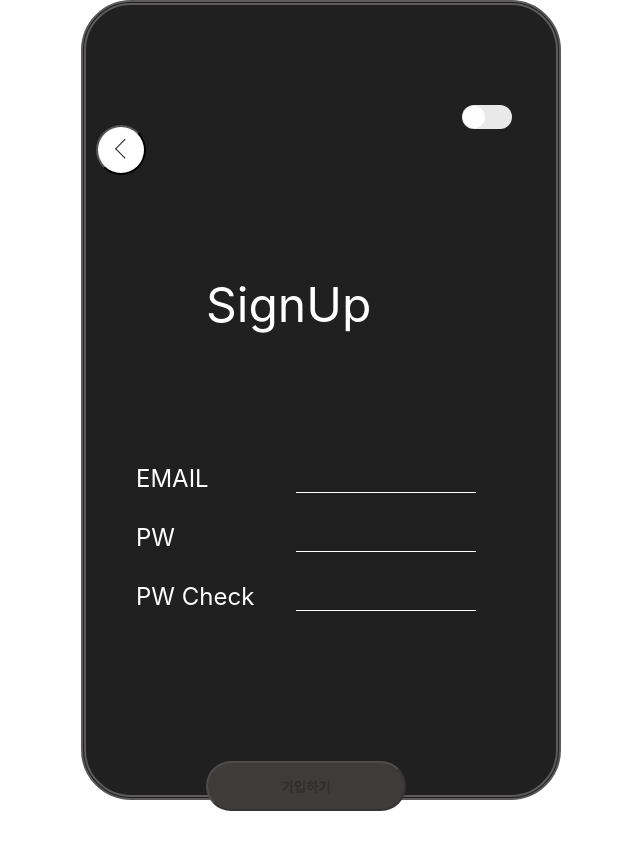
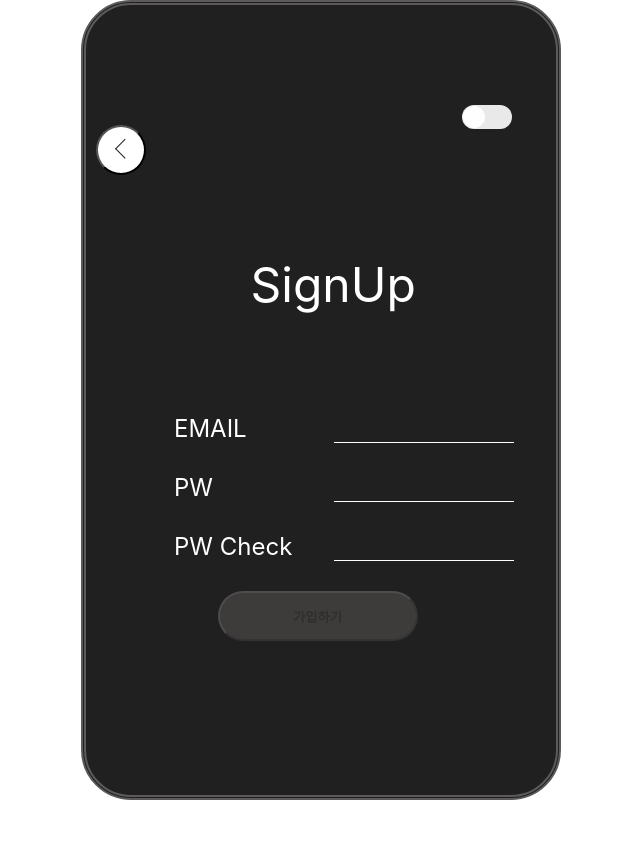
Before and after one commit to minimi61/wanted-pre-onboarding-frontend-fe-1, a React (Create React App) app: page /signUp in a window 1280 px wide. Shown: the top 850 px of the page, without its empty margins (319-959 px from the left). After the commit the page ends 800 px from the top, so only its background shows below. Built offline with nearby package versions, Linux system fonts and the light colour scheme.

Commit message:
[fix] login, signup page 수정

```diff
--- a/src/pages/Login.jsx
+++ b/src/pages/Login.jsx
@@ -75,18 +75,18 @@ const LoginContainer = styled.form`
 `
 const LoginTitle = styled.div`
    margin-top: 200px;
-   margin-left: 150px;
+   margin-left: 35%;
    color: ${(props) => props.theme.color};
    font-size: 3rem;
 `
 const LoginContent = styled.div`
-  margin-top: 200px;
-  margin-left: 150px;
+  margin-top: 100px;
+  margin-left: 40%;
 
 `
 
 const LoginBox = styled.div`
-  margin-top: 50px;
+  margin-top: 30px;
   margin-left: -70px;
   display: flex;
   font-size: 1.5rem;
@@ -109,14 +109,14 @@ const LoginBtn = styled.button`
   width: 200px;
   height: 50px;
   margin-top: 60px;
-  margin-left: 120px;
+  margin-left: 30%;
   border-radius: 50px;
   cursor: pointer;
   font-weight: 600;
   color:  ${(props) => props.theme.BgColor};
 `
 const GotoSignup = styled.p`
-  margin-left: 130px;
+  margin-left: 35%;
   margin-bottom: 100px;
   cursor: pointer;
 `
--- a/src/pages/SingUp.jsx
+++ b/src/pages/SingUp.jsx
@@ -115,14 +115,14 @@ const PrevBtn = styled.button`
 
 
 const SignUpTitle = styled.div`
-   margin-top: 100px;
-   margin-left: 120px;
+   margin-top: 80px;
+   margin-left: 35%;
    color: ${(props) => props.theme.color};
    font-size: 3rem;
 `
 const SignUpContent = styled.div`
-  margin-top: 130px;
-  margin-left: 150px;
+  margin-top: 100px;
+  margin-left: 40%;
 `
 
 const SignUpBox = styled.div`
@@ -154,9 +154,9 @@ const ErrorMessage = styled.div`
 const SignUpBtn = styled.button`
   width: 200px;
   height: 50px;
-  margin-top: 130px;
-  margin-left: 120px;
-  margin-bottom: 100px;
+  margin-top: 30px;
+  margin-left: 28%;
+  margin-bottom: 10px;
   border-radius: 50px;
   cursor: pointer;
   font-weight: 600;
@@ -166,9 +166,9 @@ const SignUpBtn = styled.button`
 const NoSignUpBtn = styled.button`
   width: 200px;
   height: 50px;
-  margin-top: 150px;
-  margin-left: 120px;
-  margin-bottom: 100px;
+  margin-top: 30px;
+  margin-left: 28%;
+  margin-bottom: 10px;
   border-radius: 50px;
   font-weight: 600;
   color:  ${(props) => props.theme.BgColor};
```
